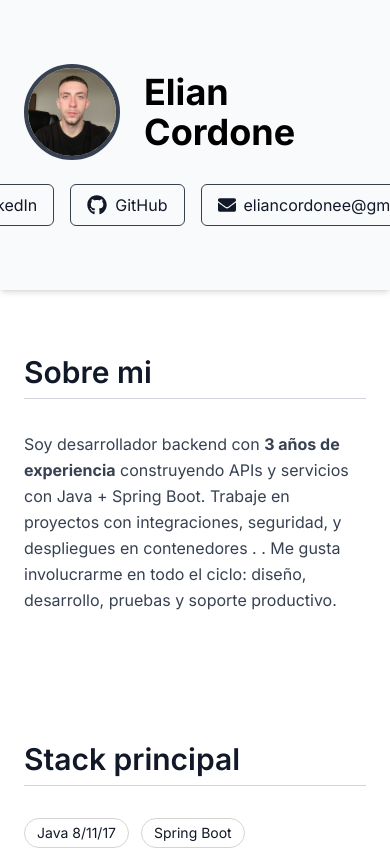
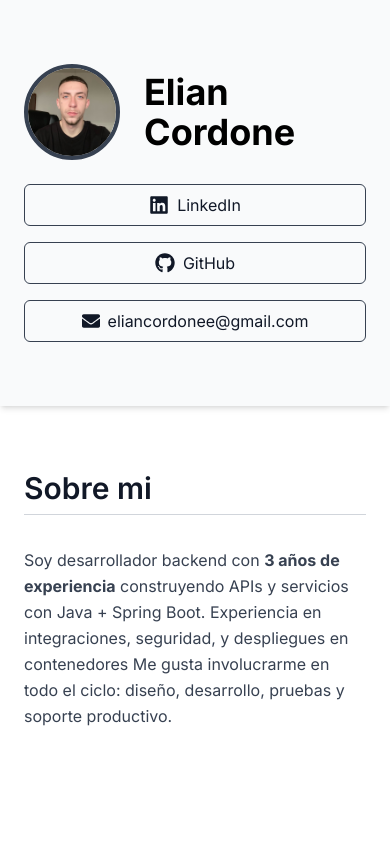
Before and after one commit to Elian-Cordone7/Portfolio, a React (Vite) app: page / in a window 390 px wide. Shown: the top 849 px of the page. Built offline with nearby package versions, Linux system fonts and the light colour scheme.

Commit message:
correccion responsive

```diff
--- a/src/App.jsx
+++ b/src/App.jsx
@@ -64,14 +64,17 @@ export default function App() {
             initial={{ opacity: 0, y: -20 }}
             animate={{ opacity: 1, y: 0 }}
             transition={{ duration: 0.5 }}
-            className="flex items-center gap-6"
+            className="flex items-center gap-6 w-full md:w-auto"
           >
-            {/* Foto circular */}
-            <img
-              src="/yop.jpg"
-              alt="Foto de Elian Cordone"
-              className="w-24 h-24 rounded-full border-4 border-gray-700 object-cover"
-            />
+            {/* Contenedor que evita que la imagen se encoja */}
+            <div className="flex-shrink-0">
+              <img
+                src="/yop.jpg"
+                alt="Foto de Elian Cordone"
+                className="w-24 h-24 rounded-full border-4 border-gray-700 object-cover"
+              />
+            </div>
+
             <h1 className="text-4xl font-bold text-black">Elian Cordone</h1>
           </motion.div>
 
@@ -79,14 +82,14 @@ export default function App() {
             initial={{ opacity: 0 }}
             animate={{ opacity: 1 }}
             transition={{ delay: 0.4, duration: 0.5 }}
-            className="flex gap-4"
+            className="flex flex-wrap gap-4 justify-center md:justify-start w-full md:w-auto"
           >
             <a
               href={linkedin}
               target="_blank"
               rel="noopener noreferrer"
               aria-label="LinkedIn"
-              className="flex items-center gap-2 px-4 py-2 border border-gray-700 rounded-md hover:bg-gray-900 hover:text-white transition"
+              className="flex items-center justify-center gap-2 px-4 py-2 border border-gray-700 rounded-md hover:bg-gray-900 hover:text-white transition w-full sm:w-auto"
             >
               <FaLinkedin size={20} /> LinkedIn
             </a>
@@ -95,13 +98,13 @@ export default function App() {
               target="_blank"
               rel="noopener noreferrer"
               aria-label="GitHub"
-              className="flex items-center gap-2 px-4 py-2 border border-gray-700 rounded-md hover:bg-gray-900 hover:text-white transition"
+              className="flex items-center justify-center gap-2 px-4 py-2 border border-gray-700 rounded-md hover:bg-gray-900 hover:text-white transition w-full sm:w-auto"
             >
               <FaGithub size={20} /> GitHub
             </a>
             <button
               onClick={handleCopy}
-              className="flex items-center gap-2 px-4 py-2 border border-gray-700 rounded-md hover:bg-gray-900 hover:text-white transition"
+              className="flex items-center justify-center gap-2 px-4 py-2 border border-gray-700 rounded-md hover:bg-gray-900 hover:text-white transition w-full sm:w-auto"
               aria-label="Copiar email"
             >
               <FaEnvelope size={18} />
@@ -120,9 +123,9 @@ export default function App() {
           className="max-w-3xl text-gray-700 leading-relaxed"
         >
           Soy desarrollador backend con <strong>3 años de experiencia</strong> construyendo
-          APIs y servicios con Java + Spring Boot. Trabaje en proyectos con
-          integraciones, seguridad, y despliegues en
-          contenedores                             .              .
+          APIs y servicios con Java + Spring Boot.
+          Experiencia en integraciones, seguridad, y
+          despliegues en contenedores
           Me gusta involucrarme en todo el ciclo:
           diseño, desarrollo, pruebas y soporte productivo.
         </motion.p>
```
